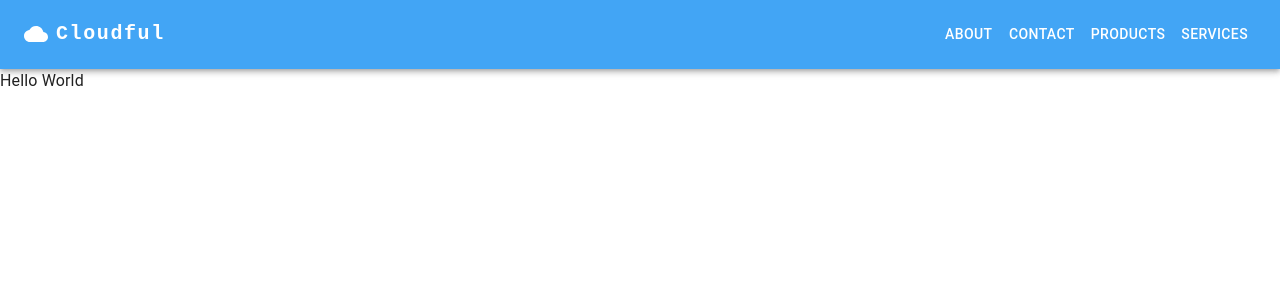
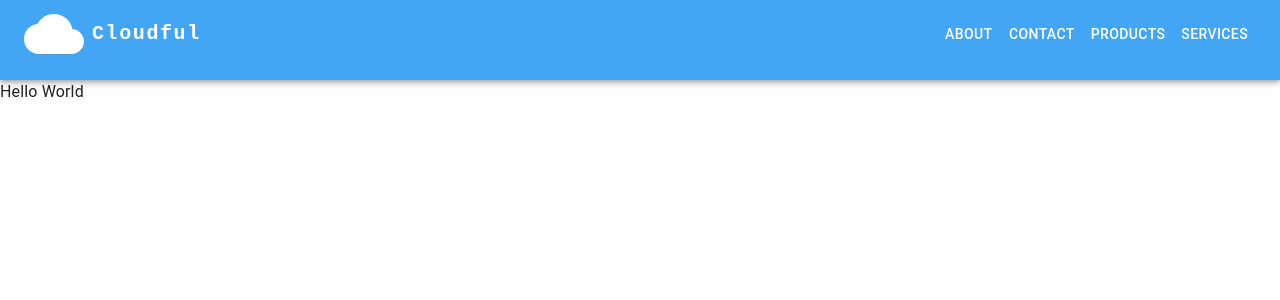
Before and after one commit to cloudful-io/cloudful-io.github.io, a React (Create React App) app: page / in a window 1280 px wide. Shown: the top 300 px of the page. Built offline with nearby package versions, Linux system fonts and the light colour scheme.

Commit message:
Increase size of logo

```diff
--- a/src/components/AppNavbar.js
+++ b/src/components/AppNavbar.js
@@ -24,12 +24,13 @@ const AppNavbar = () => {
     };
 
     return (
-        <AppBar position="static">
+        <AppBar position="static" sx={{ minHeight: 80 }}>
             <Container maxWidth="xl">
-                <Toolbar disableGutters>
-                <CloudIcon sx={{ display: { xs: 'none', md: 'flex', color: 'white'}, mr: 1 }} />
+                <Toolbar disableGutters sx={{ minHeight: 80 }}>
+                <CloudIcon  sx={{ fontSize: 60, display: { xs: 'none', md: 'flex', color: 'white'}, mr: 1 }} />
                 <Typography
                     variant="h6"
+                    fontSize="80"
                     noWrap
                     component="a"
                     href="/"
```
